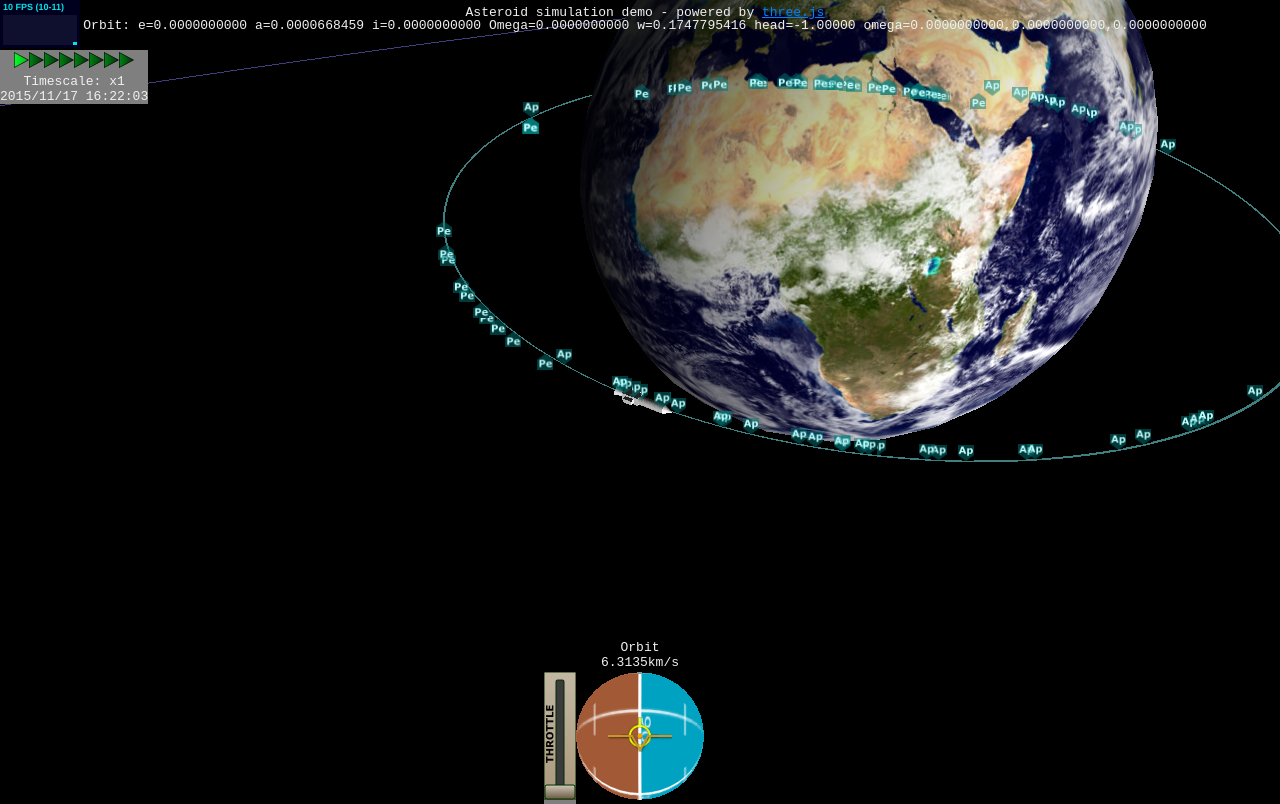
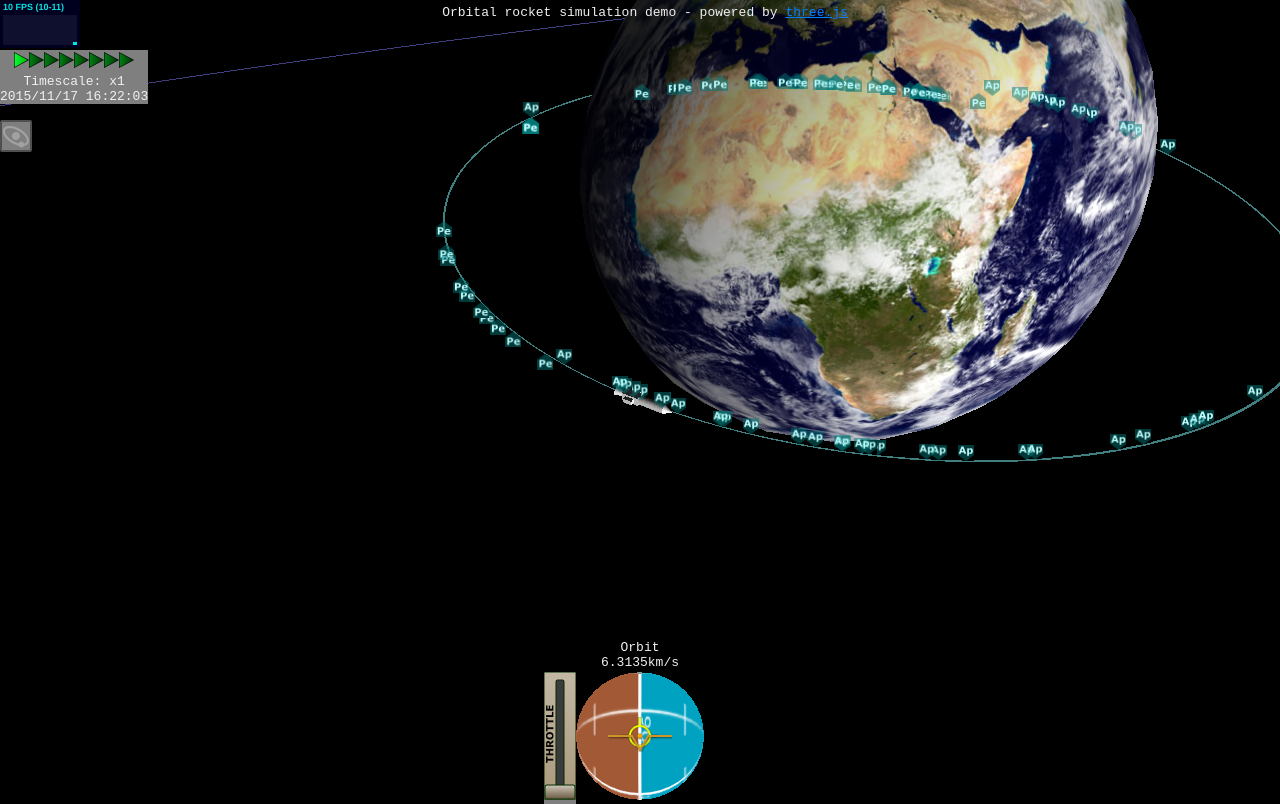
Before and after one commit to msakuta/WebGL-Orbiter, a plain HTML site: page orbiter.html in a window 1280 px wide. Drawn offline with Linux system fonts and the light colour scheme; animation ran at ten frames a second.

Commit message:
Make orbital elements readout togglable since they are not always needed
Clicking on the orbit icon toggles the view.

Also, omega (angular velocity) is hidden since it's not an orbital element.

```diff
--- a/orbiter.html
+++ b/orbiter.html
@@ -22,12 +22,6 @@
 				padding: 5px;
 			}
 
-			#orbit {
-				position: absolute;
-				top: 1em; width: 100%;
-				padding: 5px;
-			}
-
 			a {
 
 				color: #0080ff;
@@ -38,8 +32,7 @@
 	<body>
 
 		<div id="container"></div>
-		<div id="info">Asteroid simulation demo - powered by <a href="http://threejs.org" target="_blank">three.js</a></div>
-		<div id="orbit"></div>
+		<div id="info">Orbital rocket simulation demo - powered by <a href="http://threejs.org" target="_blank">three.js</a></div>
 
 		<script src="three.min.js"></script>
 		<script src="stats.min.js"></script>
@@ -57,6 +50,7 @@
 			var timescaleControl;
 			var throttleControl;
 			var speedControl;
+			var orbitalElementControl;
 			var mouseX = 0, mouseY = 0;
 			var geometry;
 			var cameraControls;
@@ -227,14 +221,15 @@
 
 					// Show orbit information
 					if(this === select_obj)
-						document.getElementById('orbit').innerHTML = 'Orbit: '
-							+ 'e=' + this.eccentricity.toFixed(10)
-							+ ' a=' + this.semimajor_axis.toFixed(10)
-							+ ' i=' + (this.inclination / Math.PI).toFixed(10)
-							+ ' Omega=' + (this.ascending_node / Math.PI).toFixed(10)
-							+ ' w=' + (this.argument_of_perihelion / Math.PI).toFixed(10)
-							+ ' head=' + headingApoapsis.toFixed(5)
-							+ ' omega=' + this.angularVelocity.x.toFixed(10) + ',' + this.angularVelocity.y.toFixed(10) + ',' + this.angularVelocity.z.toFixed(10);
+						orbitalElementControl.setText(
+							  'e=' + this.eccentricity.toFixed(10) + '<br>'
+							+ ' a=' + this.semimajor_axis.toFixed(10) + '<br>'
+							+ ' i=' + (this.inclination / Math.PI).toFixed(10) + '<br>'
+							+ ' Omega=' + (this.ascending_node / Math.PI).toFixed(10) + '<br>'
+							+ ' w=' + (this.argument_of_perihelion / Math.PI).toFixed(10) + '<br>'
+							+ ' head=' + headingApoapsis.toFixed(5) + '<br>'
+//							+ ' omega=' + this.angularVelocity.x.toFixed(10) + ',' + '<br>' + this.angularVelocity.y.toFixed(10) + ',' + '<br>' + this.angularVelocity.z.toFixed(10)
+							);
 
 					// Apply transformation to orbit mesh
 					if(this.orbit){
@@ -787,6 +782,61 @@
 				})();
 				container.appendChild( speedControl.domElement );
 
+				orbitalElementControl = new (function(){
+					var buttonHeight = 32;
+					var buttonWidth = 32;
+					this.domElement = document.createElement('div');
+					var element = this.domElement;
+					element.style.position = 'absolute';
+					element.style.textAlign = 'left';
+					element.style.top = 120 + 'px';
+					element.style.left = 0 + 'px';
+					element.style.zIndex = 7;
+					var visible = false;
+					var icon = document.createElement('img');
+					icon.src = 'images/orbitIcon.png';
+					element.appendChild(icon);
+
+					var title = document.createElement('div');
+					title.innerHTML = 'Orbital Elements';
+					title.style.display = 'none';
+					element.appendChild(title);
+
+					var valueElement = document.createElement('div');
+					element.appendChild(valueElement);
+					valueElement.id = 'orbit';
+					valueElement.style.display = 'none';
+
+					// Register event handlers
+					icon.ondragstart = function(event){
+						event.preventDefault();
+					};
+					icon.onclick = function(event){
+						visible = !visible;
+						if(visible){
+							valueElement.style.display = 'block';
+							element.style.background = 'rgba(0, 0, 0, 0.5)';
+						}
+						else{
+							valueElement.style.display = 'none';
+							element.style.background = 'rgba(0, 0, 0, 0)';
+						}
+					};
+					icon.onmouseenter = function(event){
+						if(!visible)
+							title.style.display = 'block';
+					};
+					icon.onmouseleave = function(event){
+						if(!visible)
+							title.style.display = 'none';
+					};
+
+					this.setText = function(text){
+						valueElement.innerHTML = text;
+					}
+				})();
+				container.appendChild( orbitalElementControl.domElement );
+
 				window.addEventListener( 'resize', onWindowResize, false );
 				window.addEventListener( 'keydown', onKeyDown, false );
 				window.addEventListener( 'keyup', onKeyUp, false );
```
Also changed, not shown: images/orbitIcon.png (added), images/orbitIcon.svg (added).
